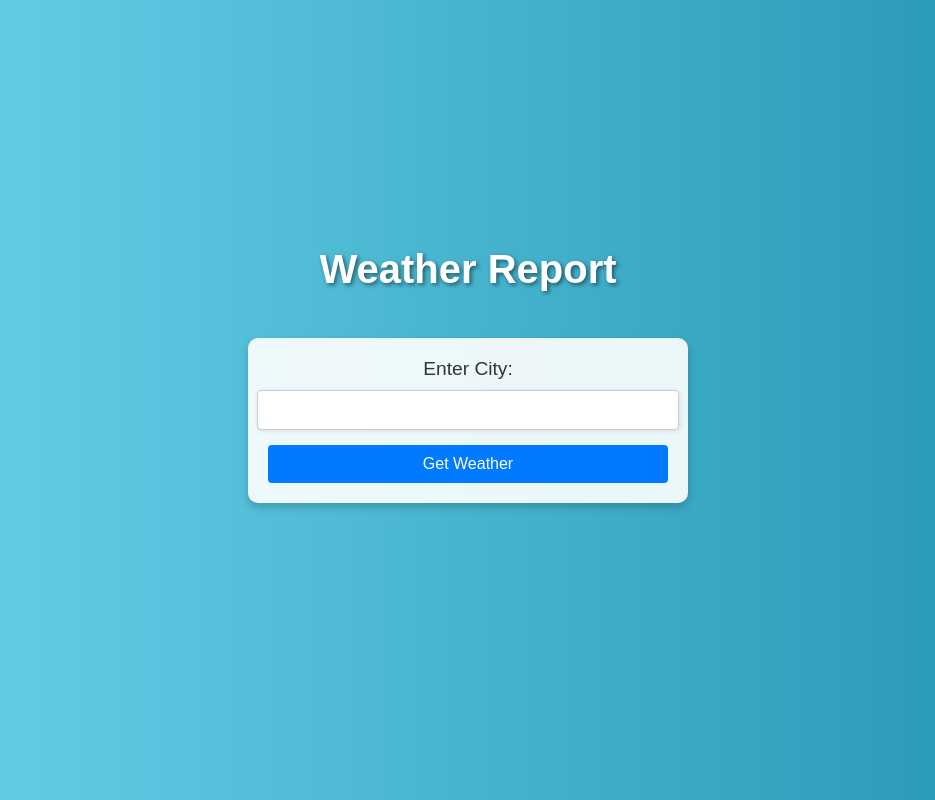
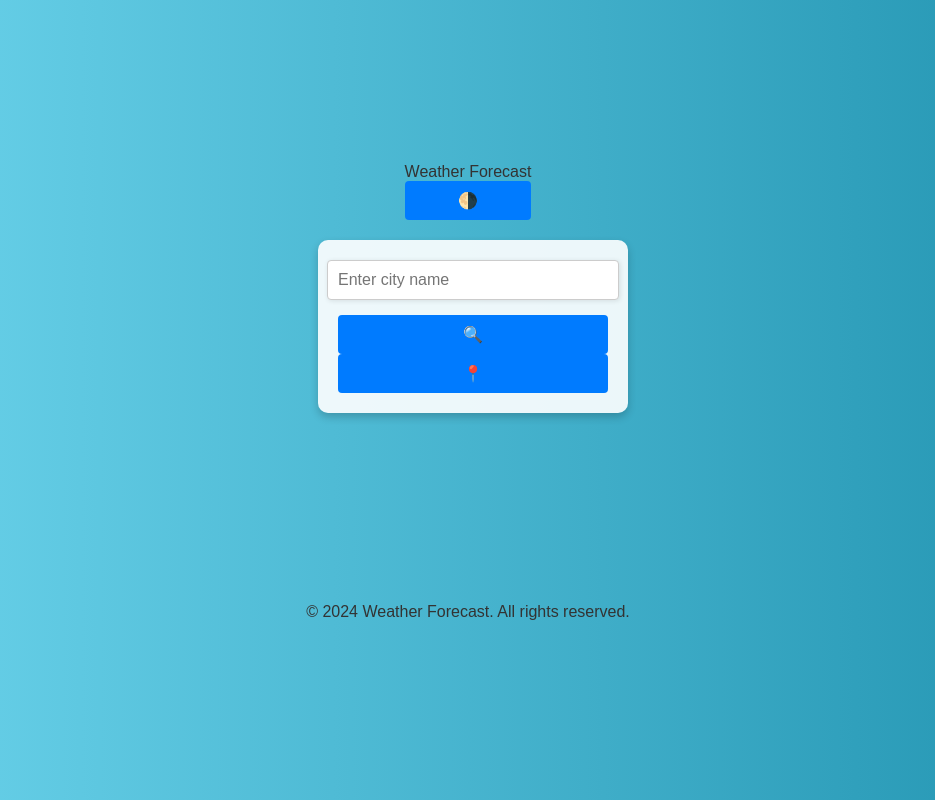
Before and after one commit to Pathum-Piyumal/weather-app, a plain HTML site: page weather_report.html in a window 1280 px wide. Shown: the whole page, without its empty margins (172-1107 px from the left). Drawn offline with nearby package versions, Linux system fonts and the light colour scheme.

Commit message:
update html file

```diff
--- a/weather_report.html
+++ b/weather_report.html
@@ -1,19 +1,58 @@
 <!DOCTYPE html>
-<html>
+<html lang="en">
 <head>
-  <title>Weather Report</title>
-  <link rel="stylesheet" href="./weather_report.css">
+  <meta charset="UTF-8" />
+  <meta name="viewport" content="width=device-width, initial-scale=1" />
+  <title>Weather Forecast Dashboard</title>
+  <link rel="stylesheet" href="./weather_report.css" />
+  <script src="https://cdn.jsdelivr.net/npm/chart.js"></script>
 </head>
 <body>
-   <h1>Weather Report</h1>
+  <!-- Top Navigation Bar -->
+  <nav class="top-nav">
+    <div class="brand">Weather Forecast</div>
+    <div class="nav-controls">
+      <button id="toggleDarkMode" aria-label="Toggle light/dark mode" title="Toggle Light/Dark Mode">🌗</button>
+    </div>
+  </nav>
 
-  <form id="weatherForm">
-    <label for="city">Enter City:</label>
-    <input type="text" id="city" name="city">
-    <button type="submit">Get Weather</button>
-  </form>
+  <!-- Main Search Section -->
+  <main>
+    <section class="search-section">
+      <form id="weatherForm" autocomplete="off">
+        <input
+          type="text"
+          id="city"
+          name="city"
+          placeholder="Enter city name"
+          aria-label="City name"
+        />
+        <button type="submit" aria-label="Get weather for city">🔍</button>
+        <button type="button" id="gpsBtn" aria-label="Get weather by current location" title="Use GPS Location">📍</button>
+      </form>
+    </section>
 
-  <div id="weatherInfo"></div>
-<script src="./weather_report.js"></script>
+    <!-- Weather Details Section -->
+    <section id="weatherDetails" class="weather-details">
+      <!-- Current weather info will be dynamically populated here -->
+    </section>
+
+    <!-- 5-Day Forecast Section -->
+    <section id="forecast" class="forecast-cards">
+      <!-- Forecast cards will be dynamically populated here -->
+    </section>
+
+    <!-- Temperature Trend Chart Section -->
+    <section class="trend-chart-section">
+      <canvas id="tempTrendChart" aria-label="7-day temperature trend chart"></canvas>
+    </section>
+  </main>
+
+  <!-- Footer Section -->
+  <footer class="footer">
+    <p>&copy; 2024 Weather Forecast. All rights reserved.</p>
+  </footer>
+
+  <script src="./weather_report.js"></script>
 </body>
 </html>
```
